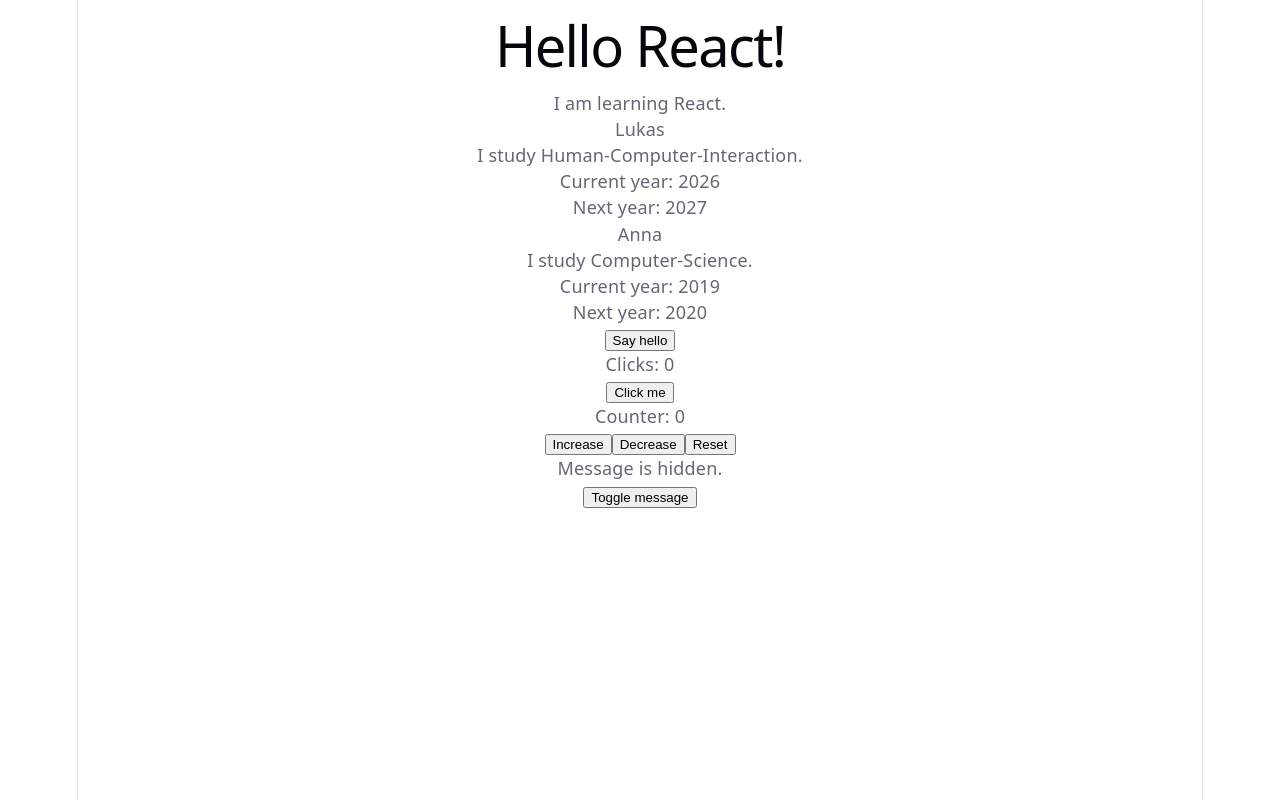
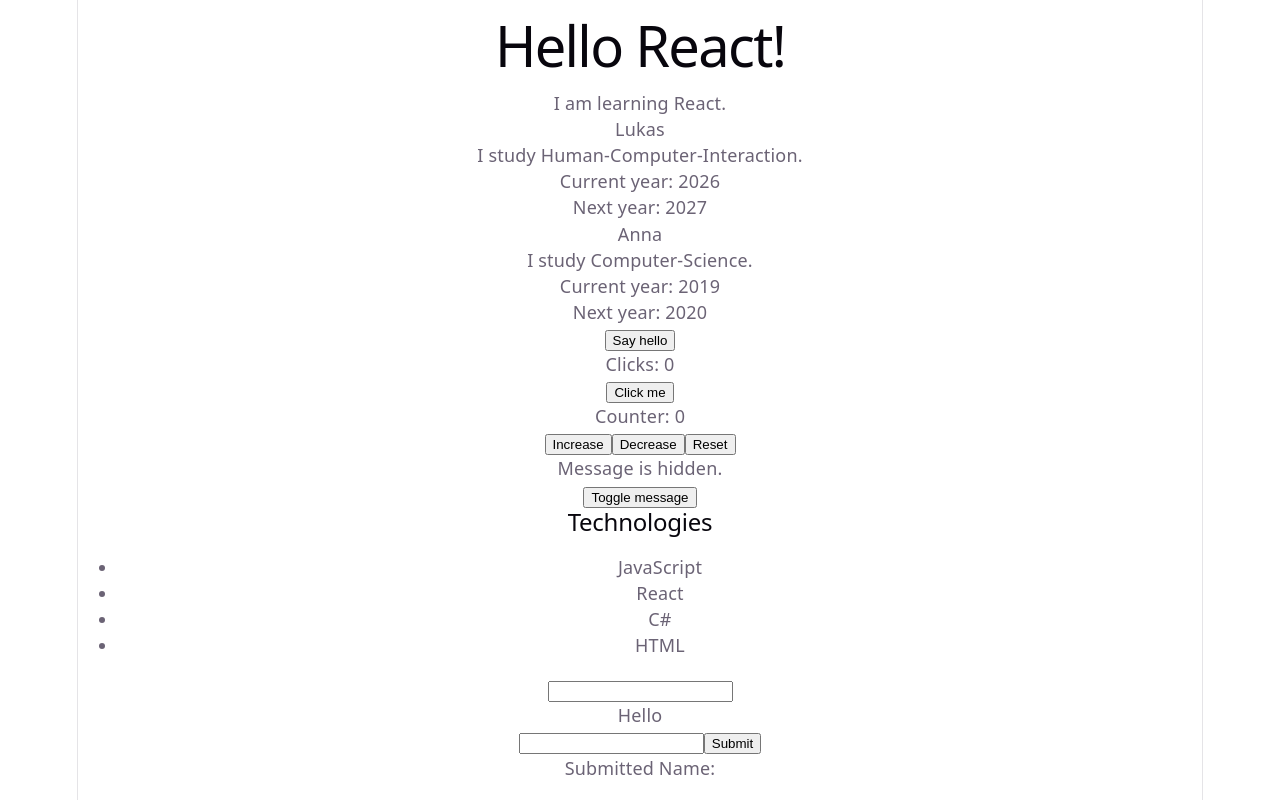
Before and after one commit to LukWe2/react-practice, a React (Vite) app in the folder vite-project/: page / in a window 1280 px wide. Built offline with nearby package versions, Linux system fonts and the light colour scheme.

Commit message:
more practice

```diff
--- a/vite-project/src/App.jsx
+++ b/vite-project/src/App.jsx
@@ -131,6 +131,89 @@
 }
 
 
+// Aufgabe 8: Rendere mehrere Elemente aus einem Array. Thema: Lists & map()
+function TechList(){
+
+  const technologies = [
+    { id: 1, name: "JavaScript" },
+    { id: 2, name: "React"},
+    { id: 3, name: "C#"},
+    {id: 4, name: "HTML"}
+  ]
+
+  return(
+    <div>
+
+      <h2>Technologies</h2>
+
+      <ul>
+        {technologies.map(item => (
+          <li key={item.id}>
+              {item.name}
+          </li>
+        ))}
+      </ul>
+    </div>
+  )
+}
+
+
+function LiveInput(){
+
+  const [name, setName] = useState("");
+
+  function handleChange(event){
+
+    setName(event.target.value);
+
+  }
+
+  return(
+    <div>
+      <input value={name} onChange={handleChange}/>
+      <p>Hello {name}</p>
+    </div>
+  );
+}
+
+
+function NameForm(){
+
+  const [name, setName] = useState("");
+
+  const [submittedName, setSubmittedName] = useState("");
+
+
+  function handleChange(event){
+
+    setName(event.target.value);
+  }
+
+  function handleSubmit(event){
+
+    event.preventDefault();
+
+    setSubmittedName(name);
+  }
+
+  return(
+
+    <>
+      <form onSubmit={handleSubmit}>
+          <input value={name} onChange={handleChange}></input>
+          <button>Submit</button>
+      </form>
+
+      <p>Submitted Name: {submittedName}</p>
+    </>
+
+  )
+}
+
+
+
+
+
 function App() {
   return(
     <div>
@@ -146,6 +229,12 @@
       <AdvancedCounter />
 
       <ToggleMessage />
+
+      <TechList />
+
+      <LiveInput />
+
+      <NameForm />
     </div>
   )
 }
```
